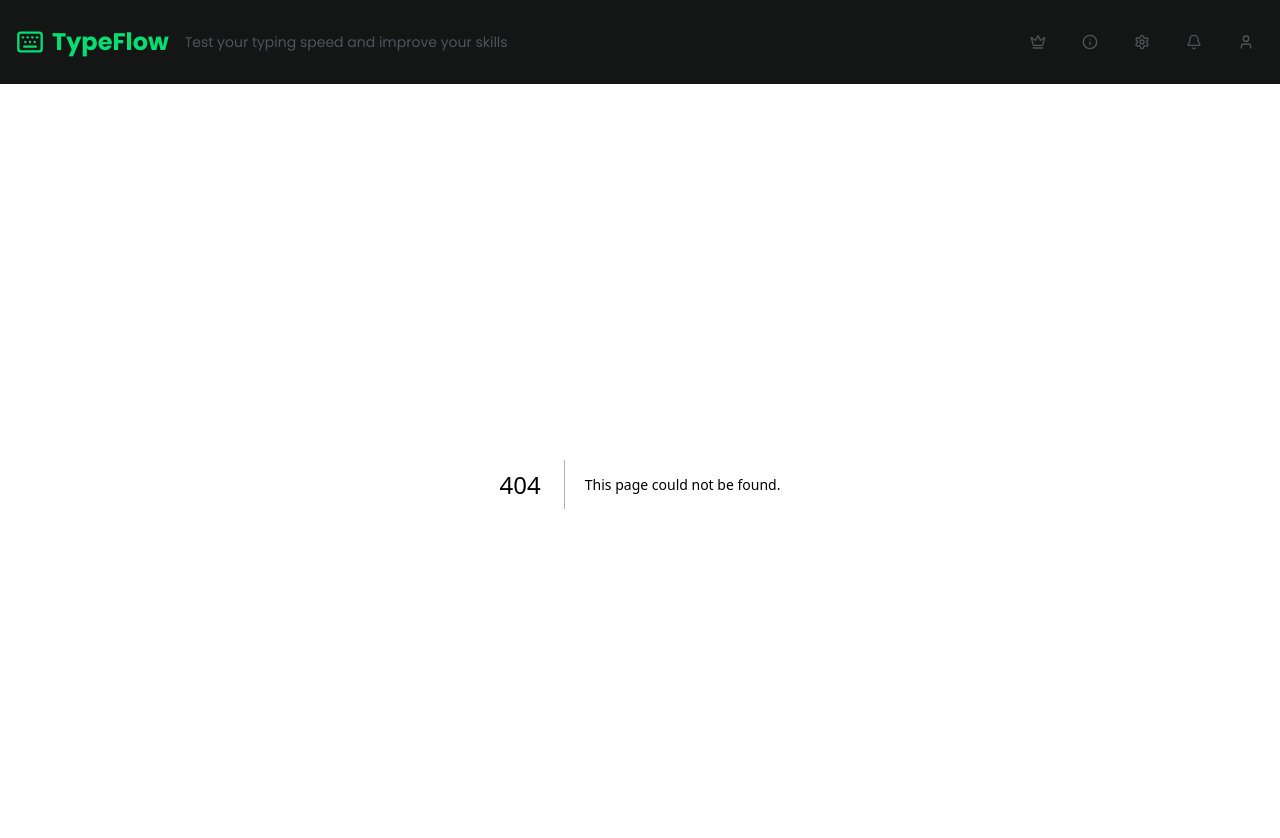
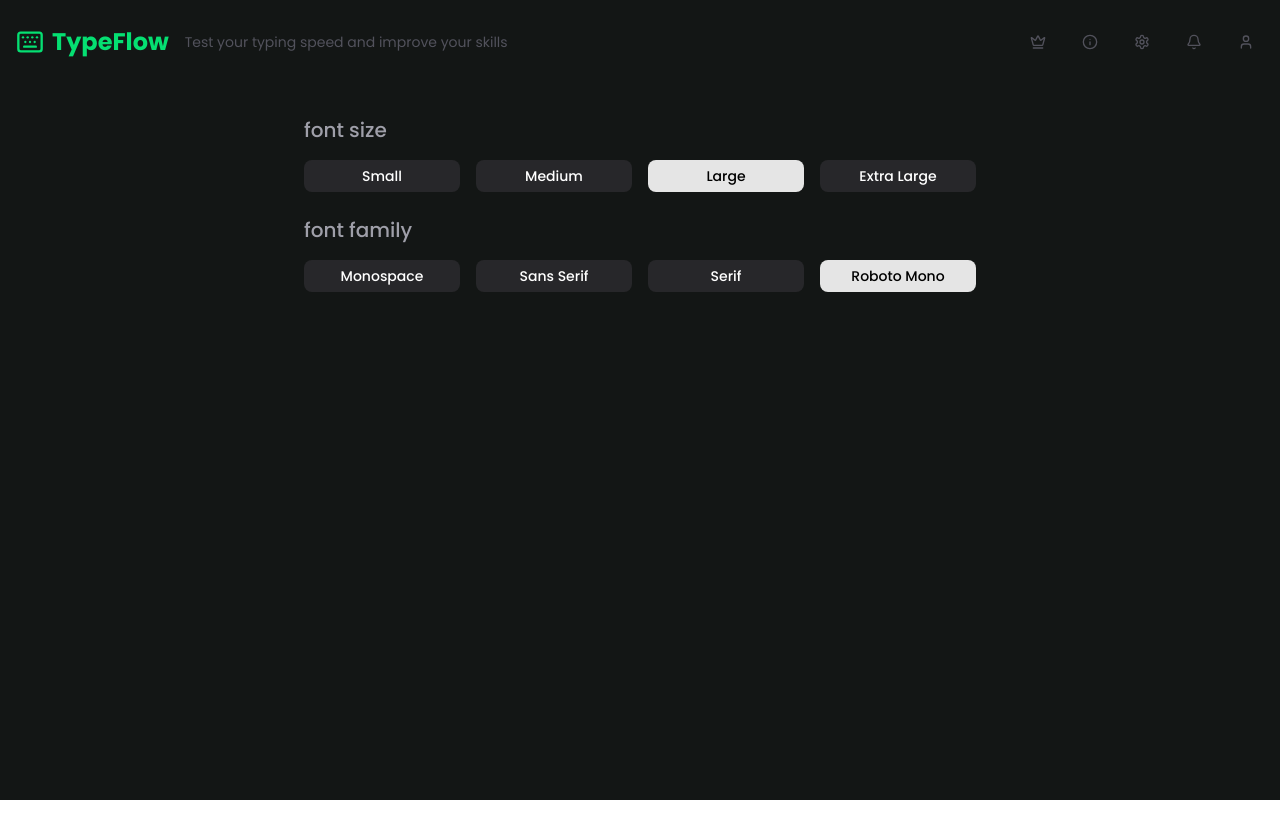
Before and after one commit to Akshansh029/TypeFlow, a Next.js app: page /settings in a window 1280 px wide. Before the commit this address had no page. Shown: the top 838 px of the page. After the commit the page ends 800 px from the top, so only its background shows below. Built offline with nearby package versions, Linux system fonts and the light colour scheme.

Commit message:
Made settings route, implemented font family, font size option

```diff
--- a/app/globals.css
+++ b/app/globals.css
@@ -43,6 +43,7 @@
   --sidebar-accent-foreground: oklch(0.205 0 0);
   --sidebar-border: oklch(0.922 0 0);
   --sidebar-ring: oklch(0.708 0 0);
+  --background-primary: #131615;
 }
 
 .dark {
@@ -127,3 +128,7 @@
     @apply bg-background text-foreground;
   }
 }
+
+.bg-primary {
+  background-color: var(--background-primary);
+}
--- a/app/layout.tsx
+++ b/app/layout.tsx
@@ -1,7 +1,7 @@
 import type { Metadata } from "next";
 import { Poppins } from "next/font/google";
 import "./globals.css";
-import Navbar from "./components/Navbar";
+import Navbar from "../components/Navbar";
 
 const poppins = Poppins({
   weight: ["400", "500", "600", "700"],
--- a/app/page.tsx
+++ b/app/page.tsx
@@ -1,27 +1,12 @@
-import Head from "next/head";
-import { MenuBar } from "./components/Menu";
-import TypingTest from "./components/TypingTest";
+import { MenuBar } from "../components/Menu";
+import TypingTest from "../components/TypingTest";
 
 export default function Home() {
   return (
     <>
-      <Head>
-        <link rel="icon" href="/favicon.ico" />
-      </Head>
-      <main className="min-h-screen py-8 flex flex-col items-center gap-4 bg-[#131615]">
-        {/* <header className="text-center mb-4">
-          <div className="flex items-center justify-center gap-1">
-            <h1 className="text-4xl font-bold mb-2 text-green-400">TypeFlow</h1>
-          </div>
-          <p className="text-gray-600 dark:text-gray-400">
-            Test your typing speed and improve your skills
-          </p>
-        </header> */}
-
+      <main className="min-h-[calc(100vh-84px)] py-8 flex flex-col items-center gap-4 bg-primary">
         <MenuBar />
-
         <TypingTest />
-
         <footer className="text-center mt-12 text-sm text-gray-600 dark:text-gray-400">
           <p>Sign in to track your progress and see detailed statistics</p>
         </footer>
--- /dev/null
+++ b/app/settings/page.tsx
@@ -0,0 +1,69 @@
+"use client";
+
+import { Button } from "@/components/ui/button";
+import { useMenuStore, type FontSize, type FontFamily } from "@/lib/store";
+import { cn } from "@/lib/utils";
+
+const fontSizes: { id: FontSize; label: string; class: string }[] = [
+  { id: "small", label: "Small", class: "text-base" },
+  { id: "medium", label: "Medium", class: "text-lg" },
+  { id: "large", label: "Large", class: "text-xl" },
+  { id: "xl", label: "Extra Large", class: "text-2xl" },
+];
+
+const fontFamilies: { id: FontFamily; label: string; class: string }[] = [
+  { id: "mono", label: "Monospace", class: "font-mono" },
+  { id: "sans", label: "Sans Serif", class: "font-sans" },
+  { id: "serif", label: "Serif", class: "font-serif" },
+  { id: "roboto-mono", label: "Roboto Mono", class: "font-['Roboto_Mono']" },
+];
+
+export default function Settings() {
+  const { fontSize, setFontSize, fontFamily, setFontFamily } = useMenuStore();
+
+  return (
+    <main className="min-h-[calc(100vh-84px)] bg-primary p-8">
+      <div className="max-w-2xl mx-auto space-y-6">
+        {/* Font Size Section */}
+        <section className="space-y-4">
+          <h2 className="text-xl font-medium text-zinc-400">font size</h2>
+          <div className="grid grid-cols-2 sm:grid-cols-4 gap-4">
+            {fontSizes.map((size) => (
+              <Button
+                key={size.id}
+                variant="ghost"
+                className={cn(
+                  "h-8 bg-zinc-800 text-white",
+                  fontSize === size.id && "bg-neutral-200 text-black"
+                )}
+                onClick={() => setFontSize(size.id)}
+              >
+                <span className="">{size.label}</span>
+              </Button>
+            ))}
+          </div>
+        </section>
+
+        {/* Font Family Section */}
+        <section className="space-y-4">
+          <h2 className="text-xl font-medium text-zinc-400">font family</h2>
+          <div className="grid grid-cols-2 sm:grid-cols-4 gap-4">
+            {fontFamilies.map((font) => (
+              <Button
+                key={font.id}
+                variant="ghost"
+                className={cn(
+                  "h-8 bg-zinc-800 text-white",
+                  fontFamily === font.id && "bg-neutral-200 text-black"
+                )}
+                onClick={() => setFontFamily(font.id)}
+              >
+                {font.label}
+              </Button>
+            ))}
+          </div>
+        </section>
+      </div>
+    </main>
+  );
+}
--- a/app/components/Menu.tsx
+++ b/components/Menu.tsx
@@ -3,7 +3,7 @@
 import { useMenuStore, Mode } from "@/lib/store";
 import type { ElementType } from "react";
 import { AtSign, Hash, Clock, Type, Quote } from "lucide-react";
-import { Button } from "@/components/ui/button";
+import { Button } from "../components/ui/button";
 import { cn } from "@/lib/utils";
 
 type MenuItem = {
--- a/app/components/Navbar.tsx
+++ b/components/Navbar.tsx
@@ -28,7 +28,7 @@ export default function Navbar() {
   const toggleMenu = useCallback(() => setIsMenuOpen((prev) => !prev), []);
 
   return (
-    <nav className="w-full bg-[#131615]">
+    <nav className="w-full bg-primary">
       <div className="container mx-auto px-4 py-6">
         <div className="flex items-center justify-between">
           {/* Logo */}
@@ -53,9 +53,9 @@ export default function Navbar() {
                   size="icon"
                   title={label}
                   aria-label={label}
-                  className="text-zinc-600 hover:text-white hover:bg-transparent transition-colors cursor-pointer"
+                  className="text-zinc-600 hover:text-white hover:bg-transparent cursor-pointer"
                 >
-                  <Icon className="h-8 w-8 transition-colors" />
+                  <Icon className="h-8 w-8" />
                 </Button>
               </Link>
             ))}
--- a/app/components/PerformanceGraph.tsx
+++ b/components/PerformanceGraph.tsx
@@ -1,6 +1,6 @@
 "use client";
 import { Line } from "react-chartjs-2";
-import { Results } from "../../utils/calculations";
+import { Results } from "../utils/calculations";
 
 import {
   Chart as ChartJS,
--- a/app/components/TypingTest.tsx
+++ b/components/TypingTest.tsx
@@ -1,19 +1,20 @@
 "use client";
 
 import { useState, useEffect, useRef, useCallback } from "react";
-import { generateWords } from "../../utils/words";
+import { generateWords } from "../utils/words";
 import {
   calculateGrossWPM,
   calculateNetWPM,
   calculateAccuracy,
   calculateAverageWPM,
   Results,
-} from "../../utils/calculations";
+} from "../utils/calculations";
 import PerformanceGraph from "./PerformanceGraph";
 import { Button } from "@/components/ui/button";
 import { RotateCw } from "lucide-react";
 import { useMenuStore } from "@/lib/store";
 import { motion } from "framer-motion";
+import { cn } from "@/lib/utils";
 
 interface WPMDataPoint {
   time: number;
@@ -22,7 +23,7 @@ interface WPMDataPoint {
 
 export default function TypingTest() {
   const [wpmHistory, setWpmHistory] = useState<number[]>([]);
-  const { selectedMode, selectedTime } = useMenuStore();
+  const { selectedMode, selectedTime, fontSize, fontFamily } = useMenuStore();
   const [text, setText] = useState("");
   const [userInput, setUserInput] = useState("");
   const [timer, setTimer] = useState<number>(selectedTime);
@@ -233,10 +234,12 @@ export default function TypingTest() {
     restart();
   }, [selectedTime, restart]);
 
+  console.log(fontSize);
+
   return (
     <>
       {/* Mobile Warning */}
-      <div className="md:hidden flex flex-col items-center justify-center min-h-screen p-4 bg-[#131615] text-center">
+      <div className="md:hidden flex flex-col items-center justify-center min-h-[calc(100vh-84px)] p-4 bg-primary text-center">
         <h2 className="text-2xl text-green-400 font-semibold mb-4">
           ⚠️ Desktop Only
         </h2>
@@ -248,7 +251,7 @@ export default function TypingTest() {
 
       {/* Desktop App */}
       <div className="hidden md:block">
-        <div className="relative max-w-full mx-auto p-8 gap-2 bg-[#131615] rounded-xl flex flex-col items-center justify-center">
+        <div className="relative max-w-full mx-auto p-8 gap-2 bg-primary rounded-xl flex flex-col items-center justify-center">
           {/* {selectedMode === "time" && ( */}
           <div className="flex justify-around items-center sm:gap-4 w-40">
             <div className="text-lg sm:text-2xl font-mono text-gray-100">
@@ -257,22 +260,30 @@ export default function TypingTest() {
             {isActive && (
               <div
                 className="text-lg sm:text-2xl font-mono text-gray-100 text-center"
-                style={{ minWidth: "3ch" }} // Reserves space for 3 characters
+                style={{ minWidth: "3ch" }}
               >
-                {/* {isActive ? currentWPM : "--"} */}
                 {currentWPM}
               </div>
             )}
           </div>
 
           <motion.div
-            key={text} // Ensures animation triggers on text change
+            key={text}
             initial={{ opacity: 0, scale: 0.95 }}
             animate={{ opacity: 1, scale: 1 }}
             transition={{ duration: 0.3, ease: "easeOut" }}
             className="transparent p-2 mx-auto rounded-lg min-h-[150px] sm:min-h-[200px] flex items-center justify-center w-full"
           >
-            <p className="text-lg sm:text-2xl md:text-3xl font-light text-center tracking-wide leading-relaxed max-w-[90vw] sm:max-w-6xl">
+            <p
+              className={cn(
+                "font-light text-center tracking-wide leading-relaxed max-w-[90vw] sm:max-w-6xl",
+                `font-${fontFamily}`,
+                fontSize === "small" && "text-xl",
+                fontSize === "medium" && "text-2xl",
+                fontSize === "large" && "text-3xl",
+                fontSize === "xl" && "text-4xl"
+              )}
+            >
               {text.split("").map((char, i) => {
                 const userChar = userInput[i];
                 let color = "text-zinc-600";
--- a/lib/store.ts
+++ b/lib/store.ts
@@ -10,16 +10,27 @@ export type Mode =
   | "punctuation"
   | "quote";
 
+export type FontSize = "small" | "medium" | "large" | "xl";
+export type FontFamily = "mono" | "sans" | "serif" | "roboto-mono";
+
 interface TestStore {
   selectedMode: Mode;
   setSelectedMode: (item: Mode) => void;
   selectedTime: number;
   setSelectedTime: (time: number) => void;
+  fontSize: FontSize;
+  fontFamily: FontFamily;
+  setFontSize: (size: FontSize) => void;
+  setFontFamily: (font: FontFamily) => void;
 }
 
 export const useMenuStore = create<TestStore>((set) => ({
-  selectedMode: "medium", // Default mode set to "medium"
+  selectedMode: "medium",
   setSelectedMode: (item) => set({ selectedMode: item }),
   selectedTime: 30,
   setSelectedTime: (time) => set({ selectedTime: time }),
+  fontSize: "large",
+  fontFamily: "roboto-mono",
+  setFontSize: (size) => set({ fontSize: size }),
+  setFontFamily: (font) => set({ fontFamily: font }),
 }));
```
